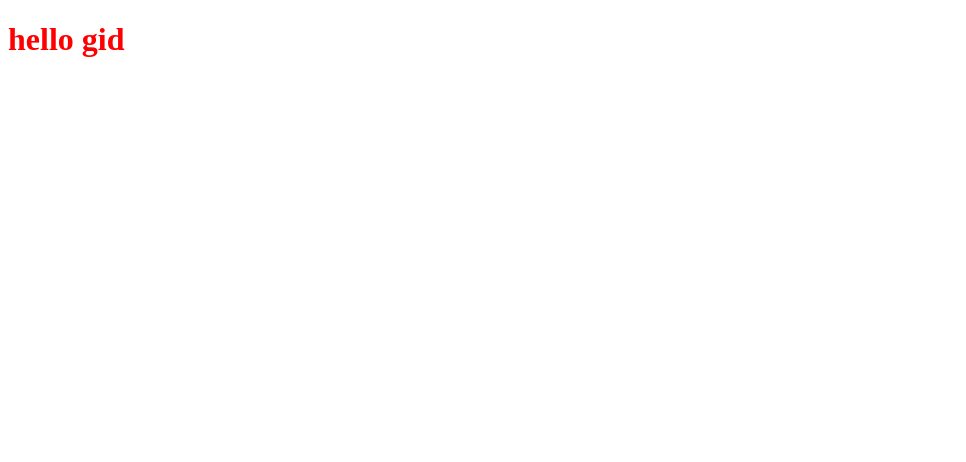
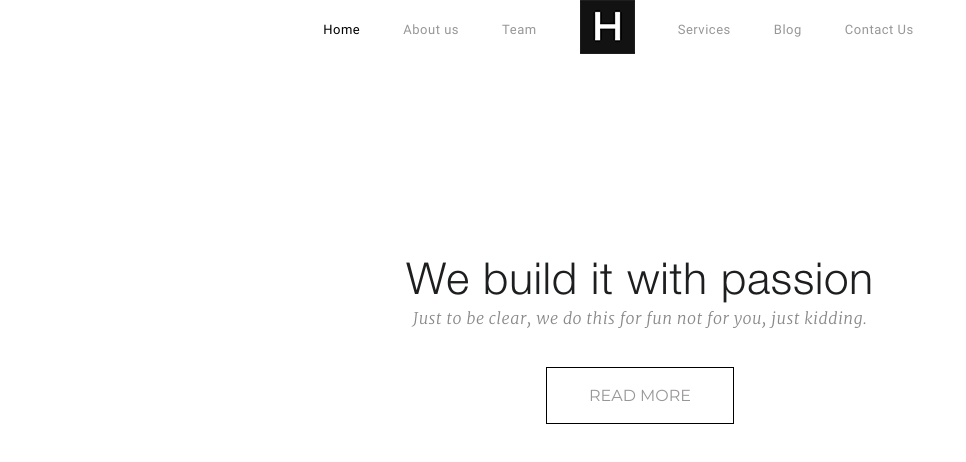
Before and after one commit to Malorg/HelloGitHub, a plain HTML site: page index.html in a window 1280 px wide. Shown: the whole page, without its empty margins (0-966 px from the left). Drawn offline with Linux system fonts and the light colour scheme.

Commit message:
Add files via upload

```diff
--- a/assets/style/style.css
+++ b/assets/style/style.css
@@ -1,3 +1,107 @@
-h1{
-    color:red;
-}
+
+@font-face {
+    font-family: "HelveticaNeueLTProLt";
+    src: url("../fonts/HelveticaNeueLTProLt.woff") format("woff");
+  }
+@font-face {
+    font-family: "HelveticaNeueLTProMd";
+    src: url("../fonts/HelveticaNeueLTProMd.woff") format("woff");
+  }
+@font-face {
+    font-family: "HelveticaNeueLTProRoman";
+    src: url("../fonts/HelveticaNeueLTProRoman.woff") format("woff");
+  }
+@font-face {
+    font-family: "Merriweather-LightItalic";
+    src: url("../fonts/Merriweather-LightItalic.woff") format("woff");
+  }
+@font-face {
+    font-family: "Montserrat-Light";
+    src: url("../fonts/Montserrat-Light.woff") format("woff");
+  }
+@font-face {
+    font-family: "Montserrat-Regular";
+    src: url("../fonts/Montserrat-Regular.woff") format("woff");
+  }
+@font-face {
+    font-family: "Roboto-Regular";
+    src: url("../fonts/Roboto-Regular.woff") format("woff");
+  }
+  body{
+    padding: 0;
+    margin: 0;
+  }
+  *{
+    box-sizing: border-box;
+  }
+  .container{
+    width: 1200px;
+    padding: 0 15px;
+    margin: 0 auto;
+  }
+  .header{
+
+  }
+  .menu{
+    margin: 0;
+    padding: 0;
+    list-style: none;
+    display: flex;
+    justify-content: center;
+    align-items: center;
+  }
+  .menu__item a{
+    font-family: "Roboto-Regular";
+    font-size: 13px;
+    font-weight: 400;
+    letter-spacing: 0.04em;
+    color: #989696;
+    text-decoration: none;
+    margin-right: 43px;
+
+  }
+  .menu__item::last-child a{
+    margin-right: 0;
+
+  }
+  .active a ,.menu__item a:hover{
+    color: #010101;
+  }
+  .content{
+    text-align: center;
+  }
+  .header__title{
+    font-family: "HelveticaNeueLTProLt";
+    font-size: 44px;
+    line-height: 41px;
+    font-weight: 400;
+    letter-spacing: 0.02em;
+    color: #1d1e1f;
+    margin: 207px auto 4px
+
+  }
+  .header__text{
+    font-family: Merriweather-LightItalic;
+    font-size: 16px;
+    line-height: 17px;
+    font-weight: 300;
+    font-style: italic;
+    letter-spacing: 0.03em;
+    color: #898888;
+    margin: 0 auto 40px;
+  }
+  .header__button{
+    width: 188px;
+    height: 57px;
+    border: 1px solid #000000;
+    color: #989696;
+    font-family: Montserrat-Regular;
+    text-decoration: none;
+    justify-content: center;
+    align-items: center;
+    display: flex;
+    margin: 0 auto  206px;
+  }
+  .logo{
+    margin: 0 16px;
+  }
--- a/index.html
+++ b/index.html
@@ -8,6 +8,26 @@
     <link rel="stylesheet" href="assets/style/style.css">
 </head>
 <body>
-    <h1> hello gid</h1>
+    <header class="header">
+        <div class="container">
+          <nav>
+            <ul class="menu">
+                <li class="menu__item active"><a href="#">Home</a></li>
+                <li class="menu__item"><a href="#">About us</a></li>
+                <li class="menu__item"><a href="#">Team</a></li>
+                <li class="menu__item"><a href="#"><img src="assets/images/logo.png" alt=""></a></li>
+                <li class="menu__item"><a href="#">Services</a></li>
+                <li class="menu__item"><a href="#">Blog</a></li>
+                <li class="menu__item"><a href="#">Contact Us</a></li>
+            </ul>
+          </nav>
+         <div class="content">
+            <h1 class="header__title">We build it with passion</h1>
+                <p class="header__text">Just to be clear, we do this for fun not for you, just kidding.</p>
+                <a href="" class="header__button">READ MORE</a>
+
+         </div>
+        </div>
+    </header>
 </body>
 </html>
```
Also changed, not shown: assets/fonts/HelveticaNeueLTProLt.woff (added), assets/fonts/HelveticaNeueLTProMd.woff (added), assets/fonts/HelveticaNeueLTProRoman.woff (added), assets/fonts/Merriweather-LightItalic.woff (added), assets/fonts/Montserrat-Light.woff (added), assets/fonts/Montserrat-Regular.woff (added), assets/fonts/Roboto-Regular.woff (added), assets/images/logo.png (added).
